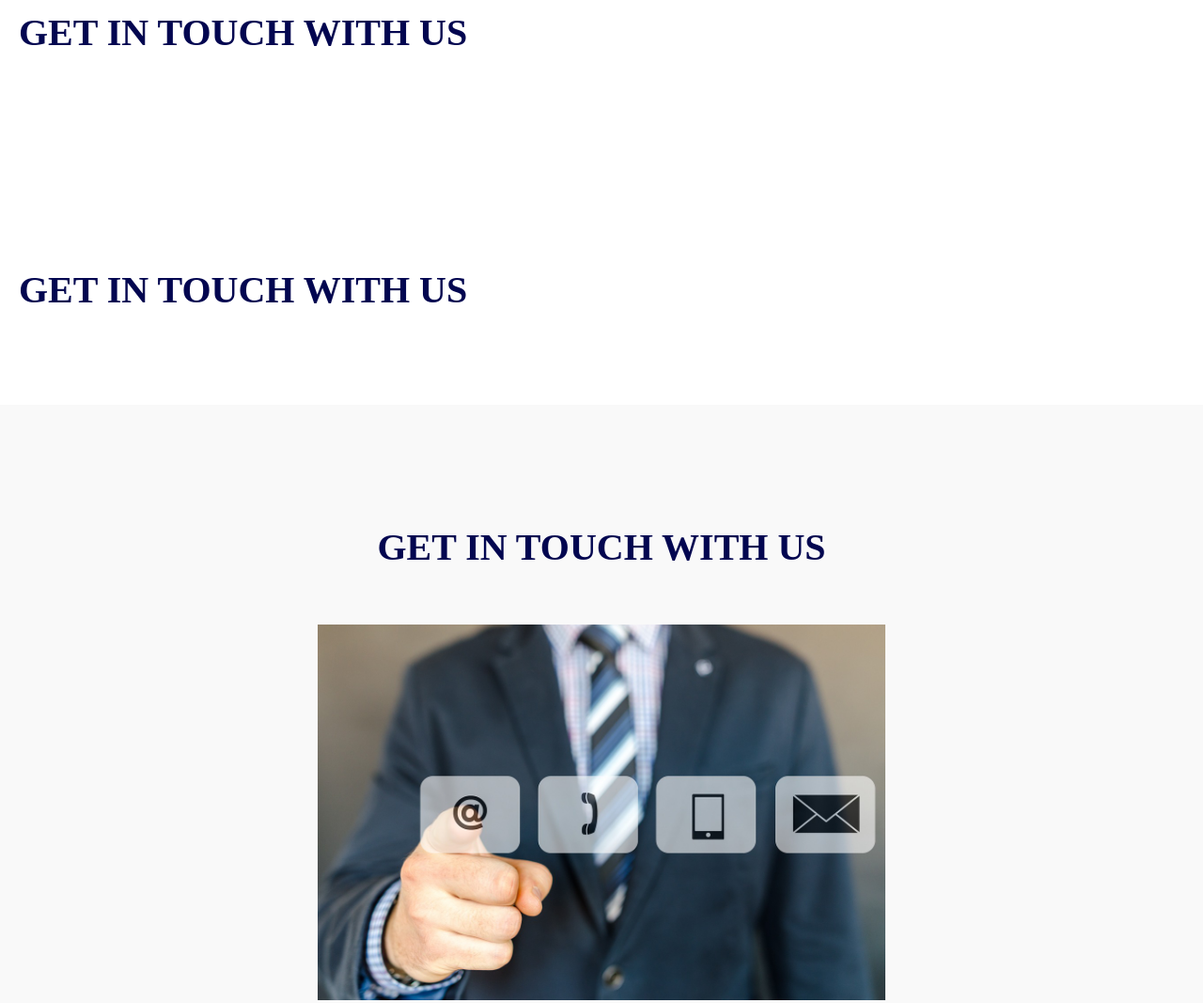
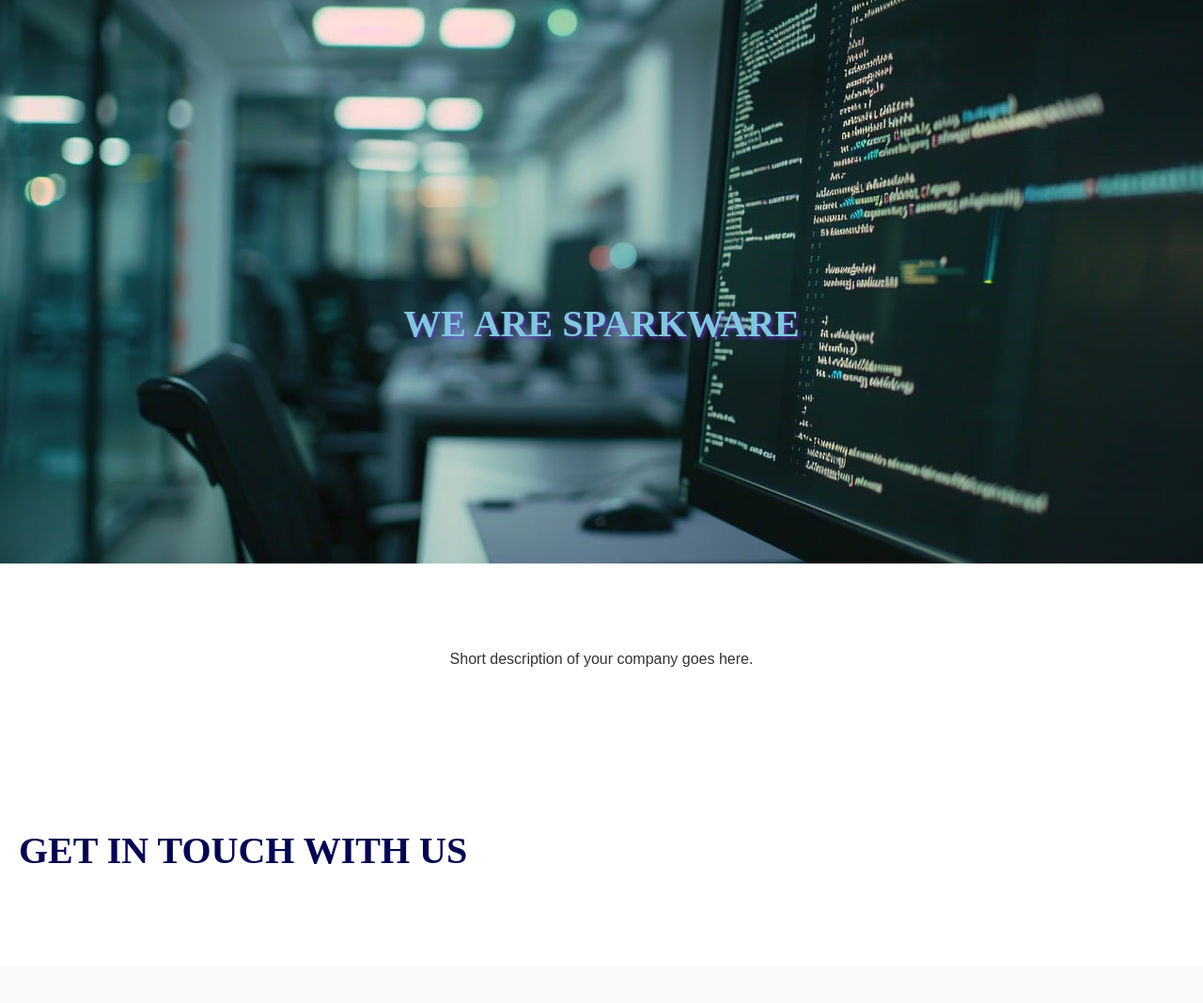
Before and after one commit to Sparkware24/sparkware, a plain HTML site: page index.html in a window 1280 px wide. Shown: the part 461-1529 px from the top of the page at 94% size. Drawn offline with Linux system fonts and the light colour scheme.

Commit message:
add about

```diff
--- a/css/styles.css
+++ b/css/styles.css
@@ -190,8 +190,10 @@ header nav ul li a:active {
 .footer .logo-name {
     margin-top: 10px;
     font-size: 1.5rem; /* Adjust font size if needed */
-    color: #fff; /* Adjust color if needed */
+    color: #0a0553; /* Adjust color if needed */
     text-align: center;
+    font-family:'Gill Sans', 'Gill Sans MT', Calibri, 'Trebuchet MS', sans-serif;
+    font-size: 35px;
 }
 
 .footer .company-info {
--- a/css/styles_ab.css
+++ b/css/styles_ab.css
@@ -1,5 +1,40 @@
 #about {
-    background-color: white;
+    position: relative;
+    text-align: center;
+    color: #fff;
+}
+
+.about-image {
+    position: relative;
+}
+
+.about-image img {
+    width: 100%;
+    height: auto;
+}
+
+.about-image .heading {
+    position: absolute;
+    top: 50%;
+    left: 50%;
+    transform: translate(-50%, -50%);
+    font-size: 40px; /* Adjust font size as needed */
+    color: #81c7de;
+    text-shadow: 2px 2px 4px rgba(120, 55, 233, 0.7); /* Add text shadow for better readability */
+
+}
+
+.about-content {
     padding: 20px;
-    margin: 20px 0;
+    text-align: center;
 }
+
+.about-content h2 {
+    font-size: 2rem; /* Adjust font size as needed */
+    margin-bottom: 10px;
+}
+
+.about-content p {
+    font-size: 1rem; /* Adjust font size as needed */
+    color: #333;
+}
--- a/index.html
+++ b/index.html
@@ -38,8 +38,16 @@
 </section>
 
 <section id="about">
-<h1 class="heading">GET IN TOUCH WITH US</h1>
+    <div class="about-image">
+        <img src="img/computer-8779036_1280.jpg" alt="Contact Us">
+        <h1 class="heading">WE ARE SPARKWARE</h1>
+    </div>
+    <div class="about-content">
+        <h2>About Us</h2>
+        <p>Short description of your company goes here.</p>
+    </div>
 </section>
+
 
 <section id="service">
 <h1 class="heading">GET IN TOUCH WITH US</h1>
```
Also changed, not shown: img/computer-8779036_1280.jpg (added).
